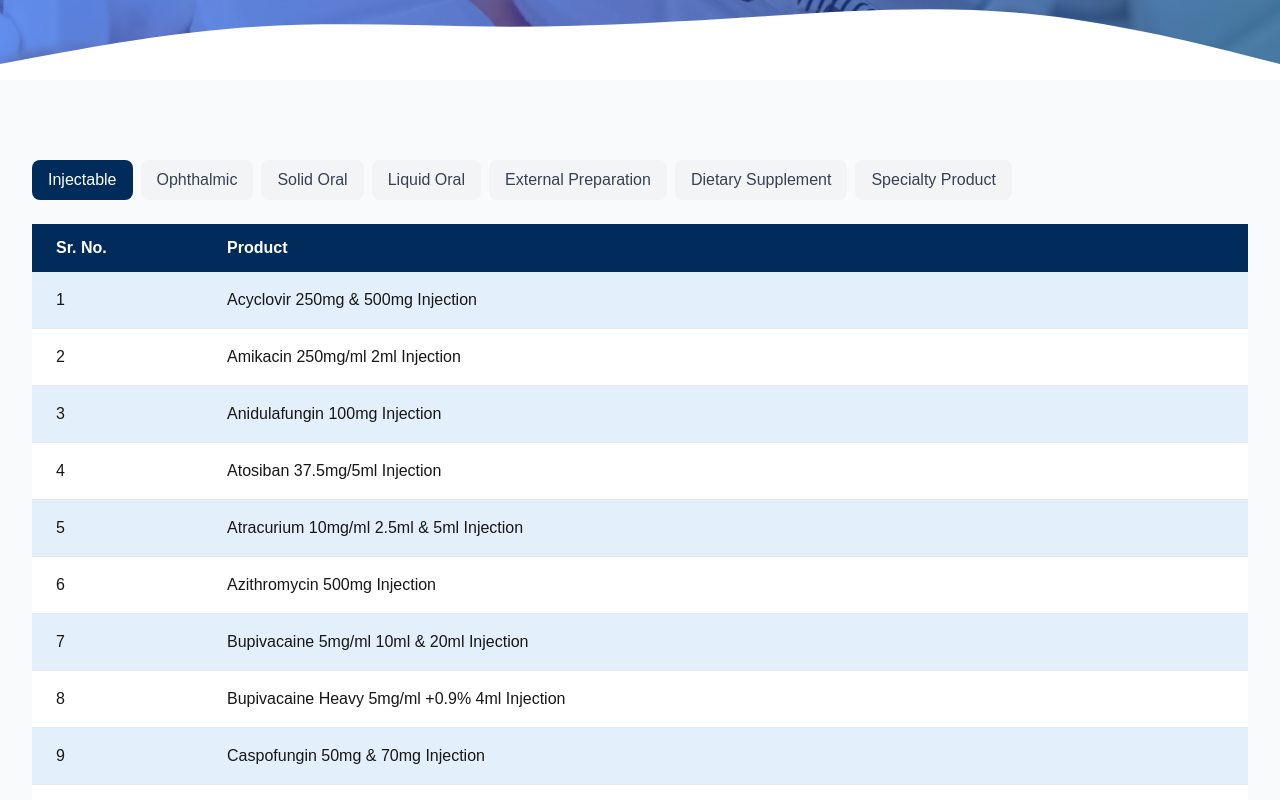
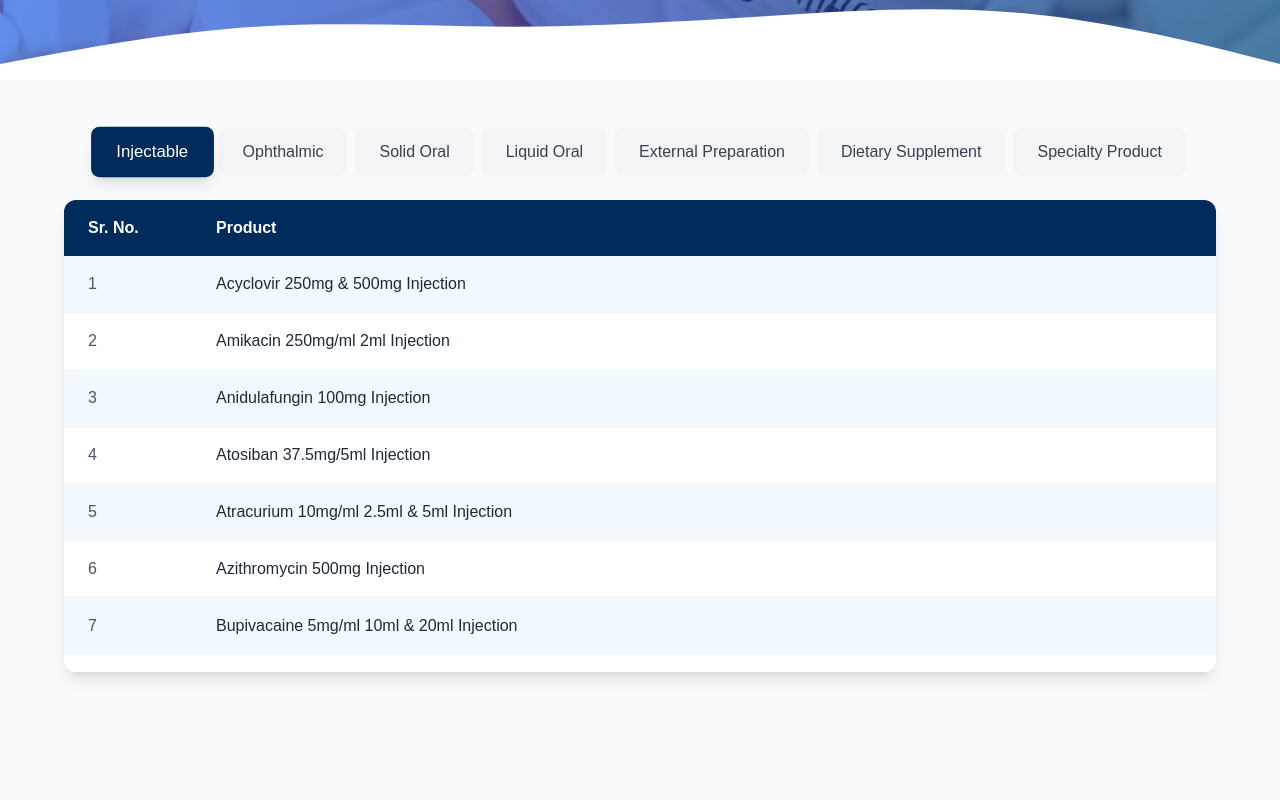
Before and after one commit to novitrailpharma/novitrail-website, a Next.js app: page /novitrail-products in a window 1280 px wide. Shown: the part 520-1320 px from the top of the page. Built offline with nearby package versions, Linux system fonts and the light colour scheme; a web font is replaced by a local one.

Commit message:
list page modified

```diff
--- a/src/components/ProductTable.tsx
+++ b/src/components/ProductTable.tsx
@@ -2,6 +2,7 @@
 
 import React, { useState, useEffect } from 'react';
 import { categories, getProductData, type CategoryId } from '@/utils/productData';
+import { ChevronDown } from 'lucide-react';
 
 type Product = {
   sno: string;
@@ -18,7 +19,14 @@ const ProductTable = () => {
       setIsLoading(true);
       try {
         const data = await getProductData(activeCategory);
-        setCurrentData(Array.isArray(data) ? data : []);
+        // Ensure data is properly typed
+        const typedData: Product[] = Array.isArray(data)
+          ? data.map(item => ({
+              sno: String(item.sno),
+              product: String(item.product || '')
+            }))
+          : [];
+        setCurrentData(typedData);
       } catch (error) {
         console.error('Error loading product data:', error);
         setCurrentData([]);
@@ -30,54 +38,100 @@ const ProductTable = () => {
   }, [activeCategory]);
 
   return (
-    <div className="container mx-auto px-4 py-8">
-      {/* Category Tabs */}
-      <div className="flex flex-wrap gap-2 mb-6">
+    <div className="w-full max-w-6xl mx-auto">
+      {/* Mobile Dropdown */}
+      <div className="md:hidden mb-6">
+        <div className="relative">
+          <select
+            value={activeCategory}
+            onChange={(e) => setActiveCategory(e.target.value as CategoryId)}
+            className="w-full appearance-none bg-[#002B5B] text-white px-6 py-4 rounded-lg text-base font-medium focus:outline-none focus:ring-2 focus:ring-[#002B5B] focus:ring-opacity-50"
+          >
+            {categories.map((category) => (
+              <option key={category.id} value={category.id}>
+                {category.label}
+              </option>
+            ))}
+          </select>
+          <div className="absolute right-4 top-1/2 -translate-y-1/2 pointer-events-none text-white">
+            <ChevronDown size={20} />
+          </div>
+        </div>
+      </div>
+
+      {/* Desktop Tabs */}
+      <div className="hidden md:flex justify-center mb-6">
+        <div className="inline-flex flex-wrap gap-2 justify-center">
           {categories.map((category) => (
             <button
               key={category.id}
               onClick={() => setActiveCategory(category.id)}
-            className={`px-4 py-2 rounded-lg transition-all duration-300 ${
+              className={`px-6 py-3 rounded-lg transition-all duration-300 whitespace-nowrap text-base font-medium ${
                 activeCategory === category.id
-                ? 'bg-[#002B5B] text-white'
-                : 'bg-gray-100 text-gray-700 hover:bg-gray-200'
+                  ? 'bg-[#002B5B] text-white shadow-lg transform scale-105'
+                  : 'bg-gray-100 text-gray-700 hover:bg-gray-200 hover:shadow'
               }`}
             >
               {category.label}
             </button>
           ))}
         </div>
+      </div>
 
-      {/* Product Table */}
-      <div className="overflow-x-auto">
-        <table className="w-full border-collapse">
+      {/* Product Table Container with fixed height */}
+      <div className="bg-white rounded-xl shadow-lg overflow-hidden">
+        {/* Table Header - Always visible */}
+        <div className="sticky top-0 z-10">
+          <table className="w-full">
             <thead>
               <tr>
-              <th className="bg-[#002B5B] text-white px-6 py-3 text-left">Sr. No.</th>
-              <th className="bg-[#002B5B] text-white px-6 py-3 text-left">Product</th>
+                <th className="bg-[#002B5B] text-white px-6 py-4 text-left w-24 md:w-32">
+                  <span className="text-sm md:text-base">Sr. No.</span>
+                </th>
+                <th className="bg-[#002B5B] text-white px-6 py-4 text-left">
+                  <span className="text-sm md:text-base">Product</span>
+                </th>
               </tr>
             </thead>
+          </table>
+        </div>
+
+        {/* Table Body - Scrollable */}
+        <div className="overflow-y-auto h-[calc(100vh-24rem)] min-h-[400px]">
+          <table className="w-full">
             <tbody>
               {isLoading ? (
                 <tr>
-                <td colSpan={2} className="px-6 py-4 text-center">
-                  Loading...
+                  <td colSpan={2} className="px-6 py-8 text-center">
+                    <div className="flex items-center justify-center space-x-2">
+                      <div className="w-4 h-4 bg-[#002B5B] rounded-full animate-bounce" />
+                      <div className="w-4 h-4 bg-[#002B5B] rounded-full animate-bounce [animation-delay:-.3s]" />
+                      <div className="w-4 h-4 bg-[#002B5B] rounded-full animate-bounce [animation-delay:-.5s]" />
+                    </div>
                   </td>
                 </tr>
               ) : currentData.length === 0 ? (
                 <tr>
-                <td colSpan={2} className="px-6 py-4 text-center">
-                  No products found
+                  <td colSpan={2} className="px-6 py-8 text-center text-gray-500">
+                    No products found in this category
                   </td>
                 </tr>
               ) : (
                 currentData.map((product) => (
                   <tr
                     key={`${activeCategory}-${product.sno}`}
-                  className={parseInt(product.sno) % 2 === 0 ? 'bg-white' : 'bg-[#2196F3] bg-opacity-10'}
+                    className={`transition-colors duration-150 hover:bg-gray-50 ${
+                      parseInt(product.sno) % 2 === 0
+                        ? 'bg-white'
+                        : 'bg-[#2196F3] bg-opacity-5'
+                    }`}
                   >
-                  <td className="px-6 py-4 border-b border-gray-200">{product.sno}</td>
-                  <td className="px-6 py-4 border-b border-gray-200">{product.product}</td>
+                    <td className="px-6 py-4 border-b border-gray-100 w-24 md:w-32">
+                      <span className="text-sm md:text-base text-gray-600">{product.sno}</span>
+                    </td>
+                    <td className="px-6 py-4 border-b border-gray-100">
+                      <span className="text-sm md:text-base text-gray-800">{product.product}</span>
+                    </td>
                   </tr>
                 ))
               )}
@@ -85,6 +139,7 @@ const ProductTable = () => {
           </table>
         </div>
       </div>
+    </div>
   );
 };
 
```
Lines whose indentation alone changed are shown as unchanged.
